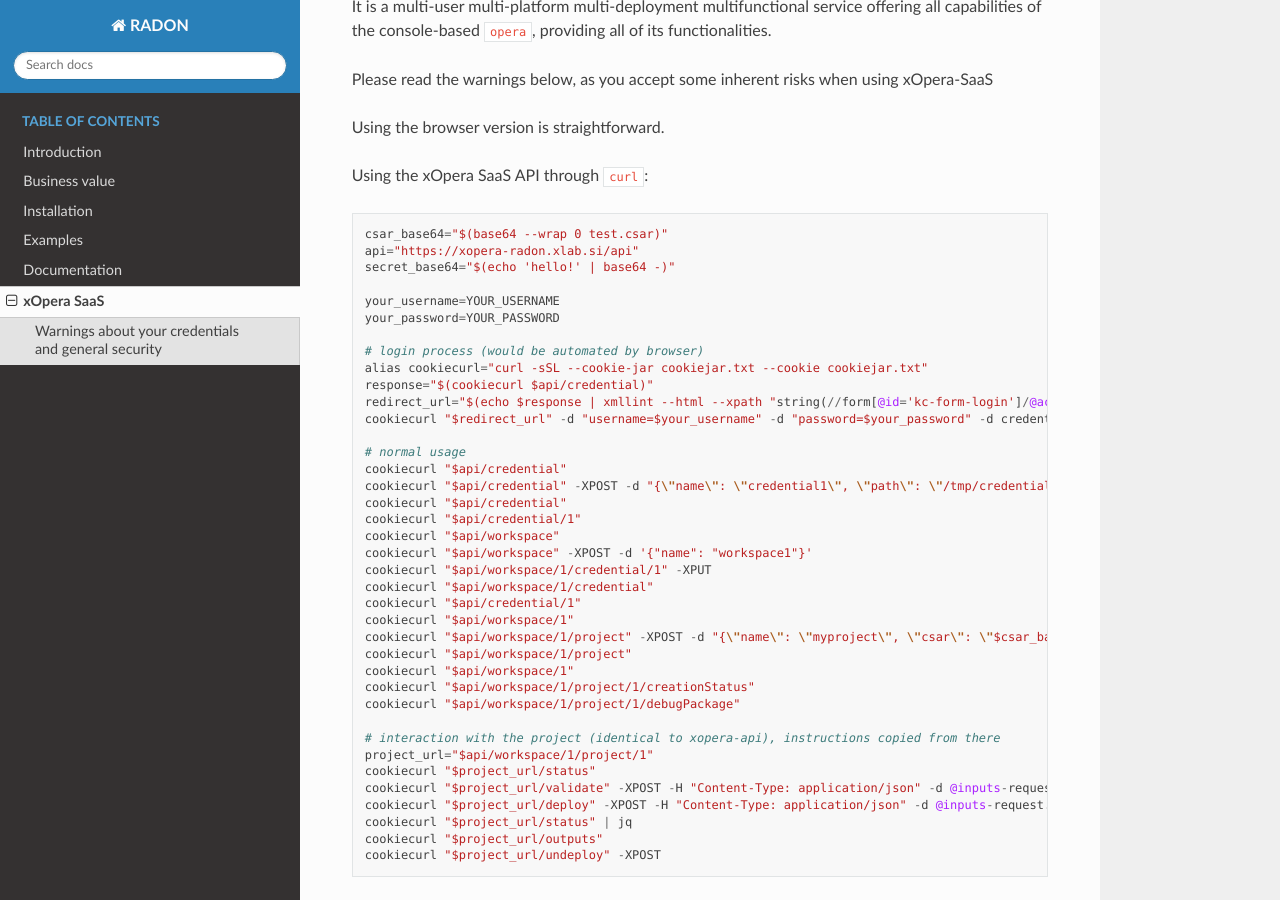
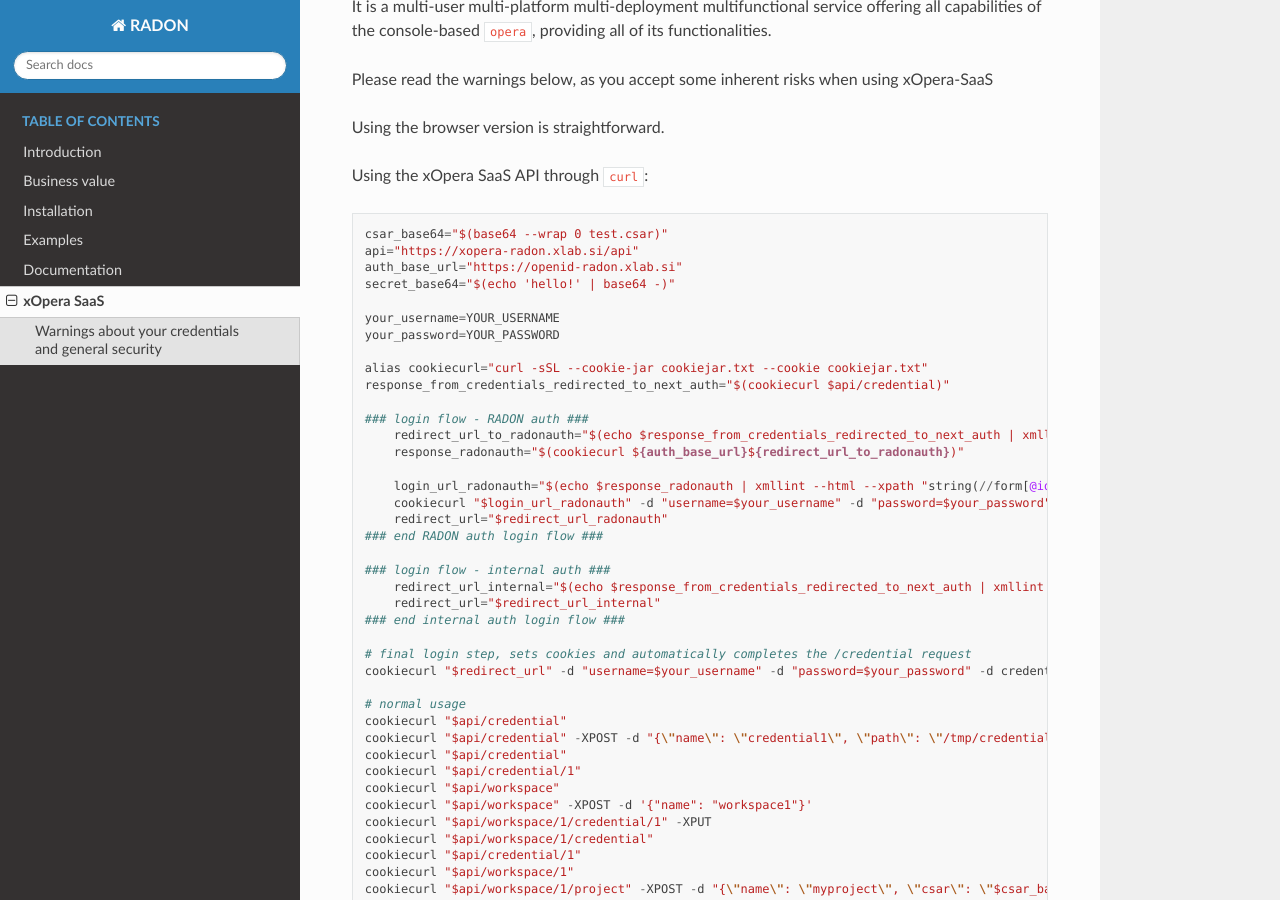
Before and after one commit to xlab-si/xopera-opera, a Sphinx documentation site: the page built from docs/saas.rst, in a window 1280 px wide and 900 px high, scrolled down 213 px. Built offline with Sphinx 7.4.7 and the Read the Docs theme 2.0.0, drawn with Linux system fonts in a browser that asks for light colours.

Commit message:
Fix SaaS CLI docs to use RADON auth
This adds docs on how to log in with
RADON credentials, alongside the instructions
for internal auth.

```diff
--- a/docs/saas.rst
+++ b/docs/saas.rst
@@ -17,15 +17,30 @@ Using the xOpera SaaS API through ``curl``::
 
     csar_base64="$(base64 --wrap 0 test.csar)"
     api="https://xopera-radon.xlab.si/api"
+    auth_base_url="https://openid-radon.xlab.si"
     secret_base64="$(echo 'hello!' | base64 -)"
 
     your_username=YOUR_USERNAME
     your_password=YOUR_PASSWORD
 
-    # login process (would be automated by browser)
     alias cookiecurl="curl -sSL --cookie-jar cookiejar.txt --cookie cookiejar.txt"
-    response="$(cookiecurl $api/credential)"
-    redirect_url="$(echo $response | xmllint --html --xpath "string(//form[@id='kc-form-login']/@action)" - 2>/dev/null)"
+    response_from_credentials_redirected_to_next_auth="$(cookiecurl $api/credential)"
+
+    ### login flow - RADON auth ###
+        redirect_url_to_radonauth="$(echo $response_from_credentials_redirected_to_next_auth | xmllint --html --xpath "string(//a[@id='zocial-keycloak-xlab-oidc-provider-to-keycloak-radon']/@href)" - 2>/dev/null)"
+        response_radonauth="$(cookiecurl ${auth_base_url}${redirect_url_to_radonauth})"
+
+        login_url_radonauth="$(echo $response_radonauth | xmllint --html --xpath "string(//form[@id='kc-form-login']/@action)" - 2>/dev/null)"
+        cookiecurl "$login_url_radonauth" -d "username=$your_username" -d "password=$your_password" -d credentialId=""
+        redirect_url="$redirect_url_radonauth"
+    ### end RADON auth login flow ###
+
+    ### login flow - internal auth ###
+        redirect_url_internal="$(echo $response_from_credentials_redirected_to_next_auth | xmllint --html --xpath "string(//form[@id='kc-form-login']/@action)" - 2>/dev/null)"
+        redirect_url="$redirect_url_internal"
+    ### end internal auth login flow ###
+
+    # final login step, sets cookies and automatically completes the /credential request
     cookiecurl "$redirect_url" -d "username=$your_username" -d "password=$your_password" -d credentialId=""
 
     # normal usage
```
